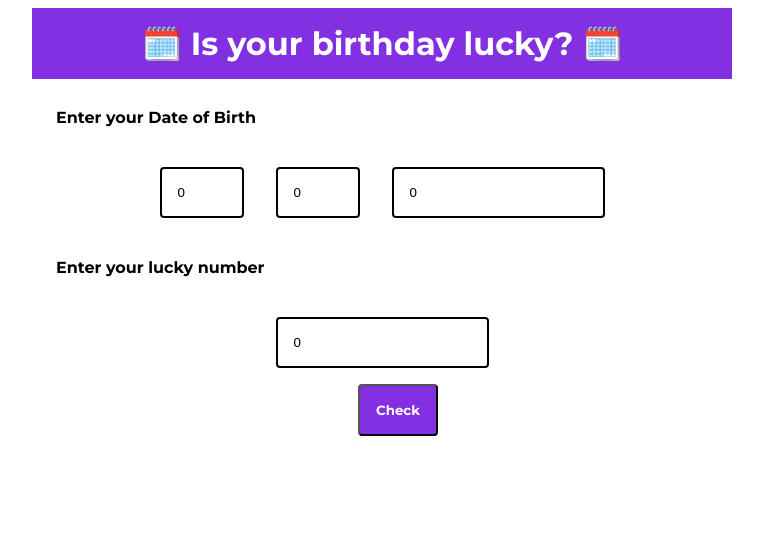
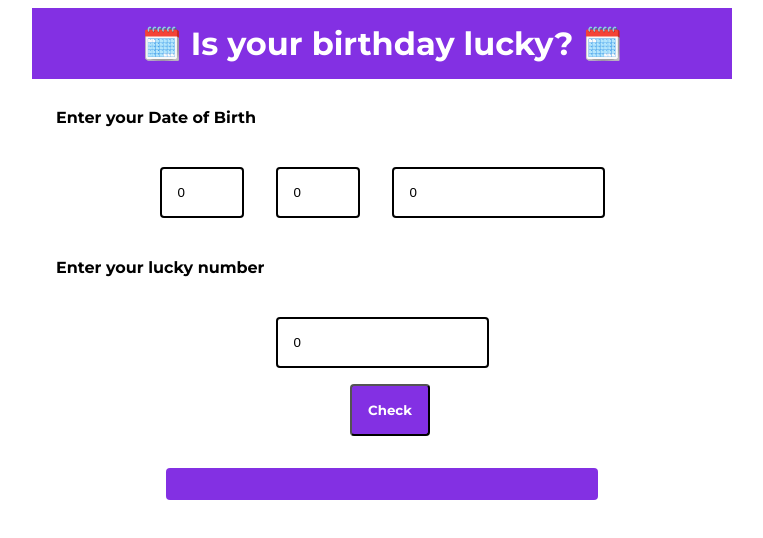
Before and after one commit to shanudjn/stocks-react, a React (Create React App) app: page / in a window 1280 px wide. Shown: the top 538 px of the page, without its empty margins (258-1021 px from the left). Built offline with nearby package versions, Linux system fonts and the light colour scheme.

Commit message:
added code to display results accordingly

```diff
--- a/src/App.js
+++ b/src/App.js
@@ -13,14 +13,13 @@ export default function App() {
   //   console.log(event.target.value);
   // }
   const showResult = (total, luckyNumber) => {
+    //check for the answer
     if (total % luckyNumber === 0) {
-      //setToggle = 1;
       console.log(total % luckyNumber);
-      setResultMessage("Its Lucky");
+      setResultMessage(" 🎉🎊 Hooray ! Its A Lucky Number 🎊🎉");
       console.log(resultMessage);
     } else {
-      //setToggle = 1;
-      setResultMessage("Its Not");
+      setResultMessage("😭😭 Sorry ! Its Not A Lucky Number 😭😭");
     }
   };
   const getSum = (number) => {
@@ -33,13 +32,15 @@ export default function App() {
     return sum;
   };
   const handleSubmit = (event) => {
-    console.log(
-      `Day : ${day}
-      Month : ${month}
-      Year : ${year}
-      Lucky Number : ${luckyNumber}`
-    );
+    // console.log(
+    //   `Day : ${day}
+    //   Month : ${month}
+    //   Year : ${year}
+    //   Lucky Number : ${luckyNumber}`
+    // );
     event.preventDefault();
+
+    //get sum of individual digits
     let daySum = getSum(day);
     let monthSum = getSum(month);
     let yearSum = getSum(year);
@@ -99,7 +100,7 @@ export default function App() {
           <button>Check</button>
         </form>
       </div>
-      <div>{resultMessage}</div>
+      <div className="result">{resultMessage}</div>
     </>
   );
 }
--- a/src/styles.css
+++ b/src/styles.css
@@ -29,7 +29,7 @@ input {
 }
 button {
   font-family: "Montserrat", sans-serif;
-  margin-left: 2rem;
+  margin-left: 1rem;
   margin-bottom: 2rem;
   padding: 1rem;
   border-radius: 4px;
@@ -38,3 +38,14 @@ button {
   font-weight: bold;
   cursor: pointer;
 }
+.result {
+  max-width: 400px;
+  margin: auto;
+  border-radius: 4px;
+  background: #8330e3;
+  text-align: center;
+  padding: 1rem;
+  font-family: "Montserrat", sans-serif;
+  font-weight: bold;
+  color: white;
+}
```
